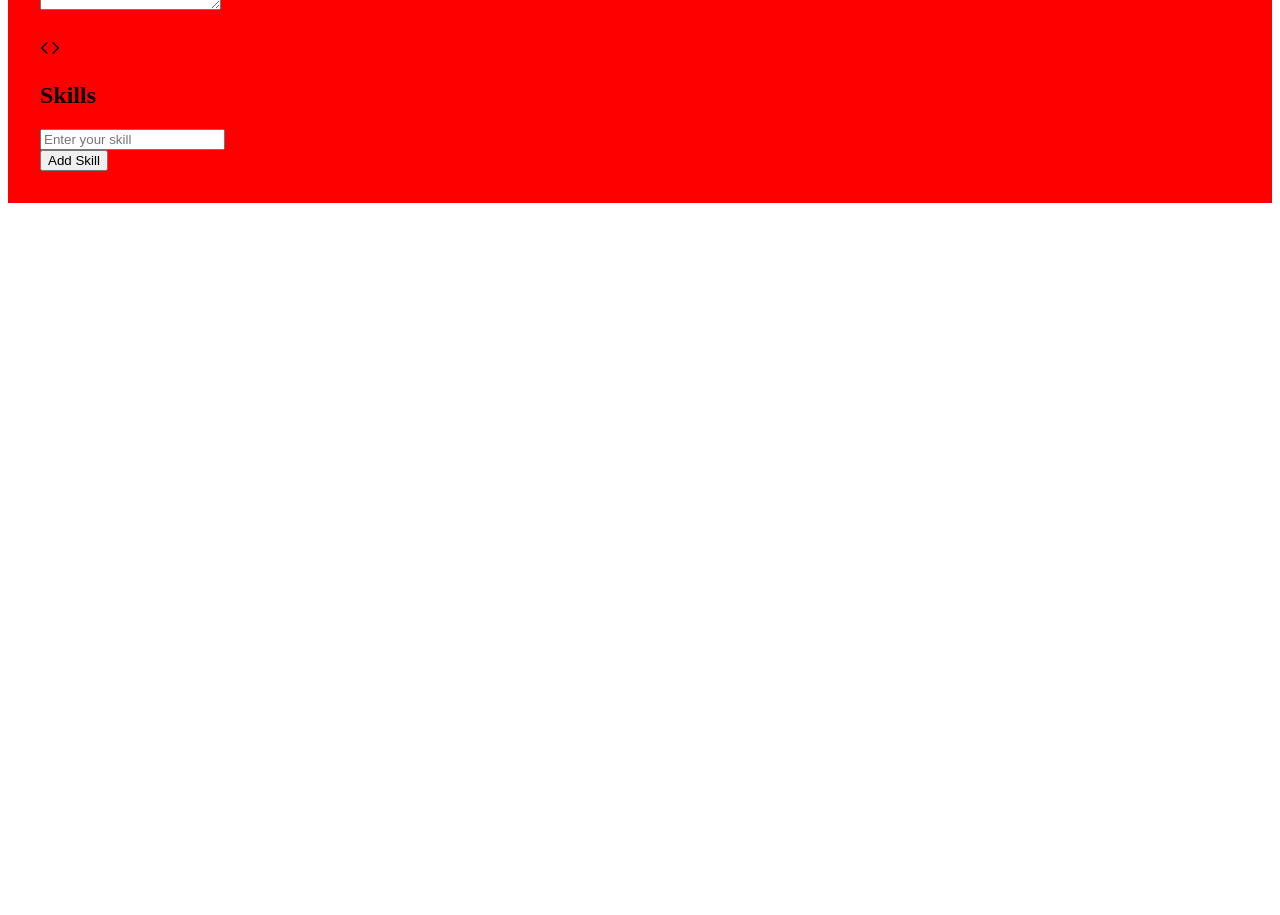
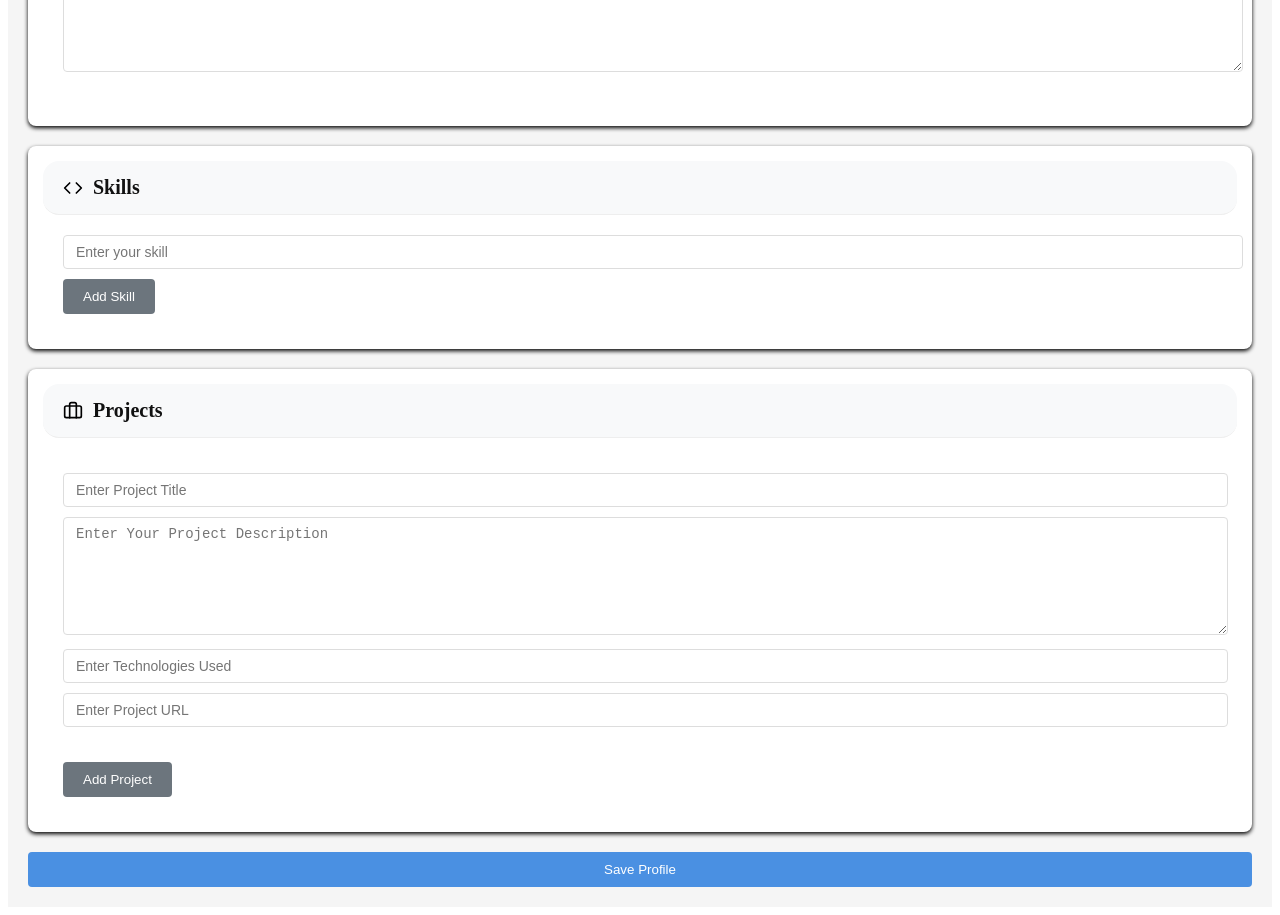
Before and after one commit to SlindoKAM/group-react, a React (Vite) app: page / in a window 1280 px wide. Shown: the part 300-1215 px from the top of the page. Before the commit the page ends 800 px from the top, so only its background shows below. Built offline with nearby package versions, Linux system fonts and the light colour scheme.

Commit message:
Added the Project section, and worked on the styling of the page(CSS)

```diff
--- a/src/ProfileForm.css
+++ b/src/ProfileForm.css
@@ -1,15 +1,136 @@
-/*Main Layout */
+/* Main Layout */
+/* body{
+  background: linear-gradient(-20deg, #2b5876 0%, #4e4376 100%);
+} */
 .profile-container{
   max-width: 80rem;
   margin: 0 auto;
-  padding: 2rem;
-  background:  red;
+  padding: 1.25rem;
+  background:  #F5F5F5;
+  min-height: 100vh;
+}
+
+.profile-title{
+  text-align: center;
+  margin-bottom: 1.875rem;
+  font-size: 1.5rem;
+  color: #111111;
 }
 
 .profile-form{
   display: flex;
   flex-direction: column;
-  gap: 1.5rem;
+  gap: 1.25rem;
+}
+/* Card Styles */
+.card{
+  background: #FFFFFF;
+  border-radius: 0.5rem;
+  box-shadow: 0 0.125rem 0.25rem rgba(0, 0, 0, 1);
+  overflow: hidden;
+  padding: 0.938rem;
+}
+
+.card-header{
+  padding: 0.938rem 1.25rem;
+  border-bottom: 0.063rem solid #EEEEEE;
+  display: flex;
+  align-items: center;
+  gap: 0.625rem;
+  background: #F8F9FA;
+  border-radius: 1rem;
+}
+
+.card-header h2{
+  margin: 0;
+  font-size: 1.25rem;
+  color: #111111;
+}
+
+.card-content{
+  padding: 1.25rem;
+}
+
+/* Form Elements */
+.personal-grid{
+  display: grid;
+  grid-template-columns: repeat(auto-fit, minmax(15.625rem, 1fr));
+  gap: 0.938rem;
+  margin-bottom: 0.938rem;
+}
+
+.input-field{
+  margin-bottom: 0.938rem;
+}
+
+.form-input{
+  width: 100%;
+  padding: 0.5rem 0.75rem;
+  border: 0.063rem solid #DDDDDD;
+  border-radius: 0.25rem;
+  font-size: 0.875rem;
+  transition: border-color 0.6s, box-shadow 0.6s;
+}
+
+.form-input:focus{
+  outline: none;
+  border-color: #4A90E2;
+  box-shadow: 0 0 0 0.125rem rgba(74, 144, 226, 0.1)
+}
+
+.textarea{
+  min-height: 6.25rem;
+  resize: vertical;
+}
+/* Button Styles */
+.btn{
+  padding: 0.625rem 1.25rem;
+  border: none;
+  border-radius: 0.25rem;
+  cursor: pointer;
+  font-weight: 500;
+  transition: background 0.4s;
+}
+
+.btn-primary{
+  background: #6C757D;
+  color: #FFFFFF;
+  margin-top: 0.625rem;
+}
+
+.btn-primary:hover{
+  background: #5A6268;
+}
+
+.btn-secondary{
+  background: #4A90E2;
+  color: #FFFFFF;
+  width: 100%;
+}
+
+.btn-secondary:hover{
+  background: #357ABD;
+}
+/* Project card Styles */
+.project-card{
+  border: 0.063rem;
+  border-radius: 0.25rem;
+  padding: 0.938rem 0.938rem 0 0;
+  margin-bottom: 0.938rem;
+}
+
+.project-card .form-input{
+  margin-bottom: 0.625rem;
+}
+/* Responsive Design */
+@media (max-width: 768px){
+  .profile-container{
+    padding: 0.625rem;
+  }
+
+  .personal-grid{
+    grid-template-columns: 1fr;
+  }
 }
 /* #root {
   max-width: 1280px;
--- a/src/ProfileForm.jsx
+++ b/src/ProfileForm.jsx
@@ -1,4 +1,4 @@
-// import { useState } from 'react'
+
 import reactLogo from './assets/react.svg'
 import viteLogo from '/vite.svg'
 import './ProfileForm.css'
@@ -34,7 +34,7 @@ import { User, Upload, Mail, Phone, Book, Code, Briefcase} from 'lucide-react';
       });
 
       //Able to edit the form.
-      const [isEditing, setIsEditing] = useState(true);
+      // const [isEditing, setIsEditing] = useState(true);
 
       //handling the personal information taken from the input field
       const handlePersonalInfoChange = (e) =>
@@ -124,6 +124,7 @@ import { User, Upload, Mail, Phone, Book, Code, Briefcase} from 'lucide-react';
           <h1 className='profile-title'>Profile Creation</h1>
 
           <form className='profile-form' onSubmit={handleSubmit}>
+
             {/*Personal Information Section*/}
             <div className='card'>
               <div className='card-header'>
@@ -190,6 +191,7 @@ import { User, Upload, Mail, Phone, Book, Code, Briefcase} from 'lucide-react';
               <div className='card-content'>
                 {profile.skills.map((skill, index) => (
                 <div className='skill-input-field' key={index}>
+                  {/*Skills input*/}
                   <input
                   type='text'
                   value={skill}
@@ -198,8 +200,8 @@ import { User, Upload, Mail, Phone, Book, Code, Briefcase} from 'lucide-react';
                   className='form-input skill-input'
                     />
                 </div>
-                  ))}
-                {isEditing && (
+                ))}
+                {/*Adding skills button*/}
                   <button
                   type='button'
                   onClick={addSkill}
@@ -207,10 +209,66 @@ import { User, Upload, Mail, Phone, Book, Code, Briefcase} from 'lucide-react';
                   >
                     Add Skill
                   </button>
-                )}
               </div>
             </div>
+
             {/*Projects Section */}
+            <div className='card'>
+                <div className='card-header'>
+                  <Briefcase size={20} />
+                  <h2>Projects</h2>
+                </div>
+
+                <div className='card-content'>
+                  {profile.projects.map((project, index) =>(
+                    <div className='project-card' key={index}>
+                      {/*Project title input*/}
+                      <input
+                      type='text'
+                      value={project.title}
+                      onChange={(e) => handleProjectChange(index, 'title', e.target.value)}
+                      placeholder='Enter Project Title'
+                      className='form-input'
+                        />
+                      {/*Project description input*/}
+                      <textarea
+                      name='description'
+                      value={project.description}
+                      onChange={(e) => handleProjectChange(index, 'description', e.target.value)}
+                      placeholder='Enter Your Project Description'
+                      className='form-input textarea'
+                        />
+                      {/*Project technologies input*/}
+                      <input
+                      type='text'
+                      value={project.technologies}
+                      onChange={(e) => handleProjectChange(index, 'technologies', e.target.value)}
+                      placeholder='Enter Technologies Used'
+                      className='form-input'
+                        />
+                      {/*Url link to your Project input*/}
+                      <input
+                      type='url'
+                      value={project.link}
+                      onChange={(e) => handleProjectChange(index, 'link', e.target.value)}
+                      placeholder='Enter Project URL'
+                      className='form-input'
+                        />
+                    </div>
+                  ))}
+                  <button
+                  type='button'
+                  onClick={addProject}
+                  className='btn btn-primary'
+                  >
+                    Add Project
+                  </button>
+                </div>
+            </div>
+
+            <button className='btn btn-secondary' type='submit'>
+              Save Profile
+            </button>
           </form>
         </div>
       );
```
